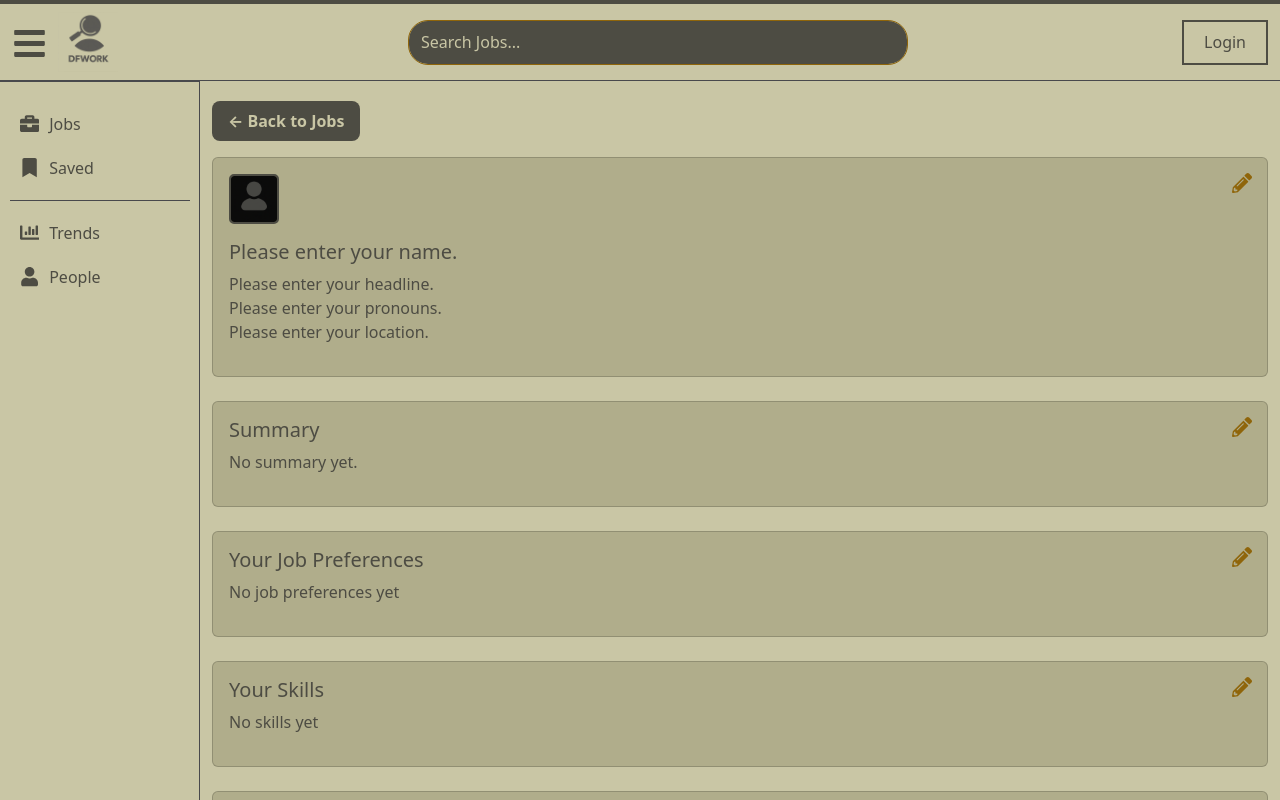
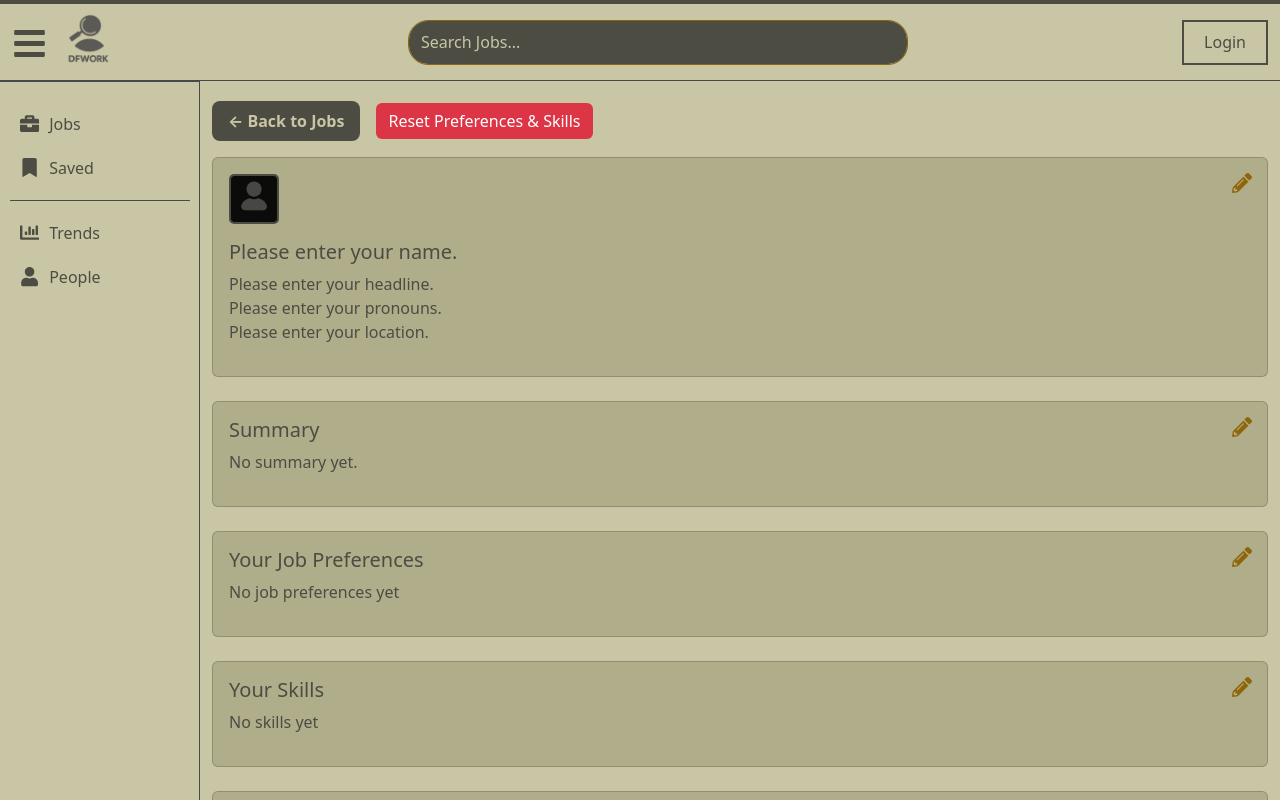
Before and after one commit to TJordahl90/Capstone-Web-Crawler, a React (Vite) app in the folder frontend/: page /account in a window 1280 px wide. Built offline with nearby package versions, Linux system fonts and the light colour scheme.

Commit message:
fix return id in skill, preferences

```diff
--- a/frontend/src/components/Account.css
+++ b/frontend/src/components/Account.css
@@ -116,3 +116,25 @@
   .back-btn:hover {
     background-color: #8f650a;
   }
+
+
+  .back-and-reset-container {
+    display: flex;
+    gap: 1rem;
+    justify-content: flex-start;
+    align-items: center;
+  }
+
+  .reset-btn {
+    background-color: #dc3545;
+    color: white;
+    padding: 6px 12px;
+    border: none;
+    border-radius: 6px;
+    font-weight: 500;
+    transition: background-color 0.3s ease;
+  }
+
+  .reset-btn:hover {
+    background-color: #bb2d3b;
+  }
--- a/frontend/src/components/Account.jsx
+++ b/frontend/src/components/Account.jsx
@@ -117,18 +117,19 @@ const Account = () => {
 
     const toggleBadge = (item, type) => {
         if (type === "preference") {
-            if (tempPreferences.includes(item)) {
-                setTempPreferences(tempPreferences.filter((preference) => preference !== item));
-            }
-            else {
+            const exists = tempPreferences.some((p) => cleanName(p.name || p) === cleanName(item.name || item));
+            if (exists) {
+                setTempPreferences(tempPreferences.filter((p) => cleanName(p.name || p) !== cleanName(item.name || item)));
+            } else {
                 setTempPreferences([...tempPreferences, item]);
             }
         }
+
         else if (type === "skill") {
-            if (tempSkills.includes(item)) {
-                setTempSkills(tempSkills.filter((skill) => skill !== item));
-            }
-            else {
+            const exists = tempSkills.some((s) => cleanName(s.name || s) === cleanName(item.name || item));
+            if (exists) {
+                setTempSkills(tempSkills.filter((s) => cleanName(s.name || s) !== cleanName(item.name || item)));
+            } else {
                 setTempSkills([...tempSkills, item]);
             }
         }
@@ -162,14 +163,28 @@ const Account = () => {
 
     const handlePreferences = (e) => {
         e.preventDefault();
-        const data = { preferences: tempPreferences };
+        //id print fix
+        const data = {
+            preferences: tempPreferences.map((p) =>
+                typeof p === "string"
+                    ? p
+                    : cleanName(p.name || p)
+            ),
+        };
         handleSubmit(data);
         setEditPreferences(false);
     }
 
     const handleSkills = (e) => {
         e.preventDefault();
-        const data = { skills: tempSkills };
+        //id print fix
+        const data = {
+            skills: [...new Set(tempSkills.map((s) =>
+                typeof s === "string"
+                    ? s
+                    : cleanName(s.name || s)
+            ))],
+        };
         handleSubmit(data);
         setEditSkills(false);
     }
@@ -231,17 +246,48 @@ const Account = () => {
             setError('');
         }, 3000);
     }
-
+    const cleanName = (value) => {
+        try {
+            if (typeof value === "string" && value.includes("{")) {
+                const parsed = JSON.parse(value.replace(/'/g, '"'));
+                return parsed.name || value;
+            }
+            return value;
+        } catch {
+            return value;
+        }
+    };
+    const handleReset = async () => {
+        try {
+          await api.patch("/account/", {
+            preferences: [],
+            skills: []
+          });
+          localStorage.removeItem("preferences");
+          localStorage.removeItem("skills");
+          setaccountData({ ...accountData, preferences: [], skills: [] });
+          setTempPreferences([]);
+          setTempSkills([]);
+          alert("Cleared preferences and skills permanently.");
+        } catch (err) {
+          console.error("Failed to clear:", err);
+        }
+      };
 
     return (
         <>
             <Container className="account-container">
                 <div className="account-content">
-                    <div className="back-btn-container pb-3">
+                    <div className="back-and-reset-container pb-3">
                         <button onClick={() => navigate("/find-jobs")} className="back-btn">
                             ← Back to Jobs
                         </button>
+                        <button onClick={handleReset} className="reset-btn">
+                            Reset Preferences & Skills
+                        </button>
                     </div>
+
+
                     {/* Alert Messages */}
                     {message && <Alert variant="success">{message}</Alert>}
                     {error && <Alert variant="danger">{error}</Alert>}
@@ -352,7 +398,7 @@ const Account = () => {
                                 {accountData.preferences.length > 0 ? (
                                     accountData.preferences.map((preference, index) => (
                                         <Badge key={index} className="badge-selected">
-                                            {preference.name}
+                                            {cleanName(preference.name)}
                                         </Badge>
                                     ))
                                 ) : (
@@ -392,7 +438,7 @@ const Account = () => {
                                 {accountData.skills.length > 0 ? (
                                     accountData.skills.map((skill, index) => (
                                         <Badge key={index} className="badge-selected">
-                                            {skill.name}
+                                            {cleanName(skill.name)}
                                         </Badge>
                                     ))
                                 ) : (
```
